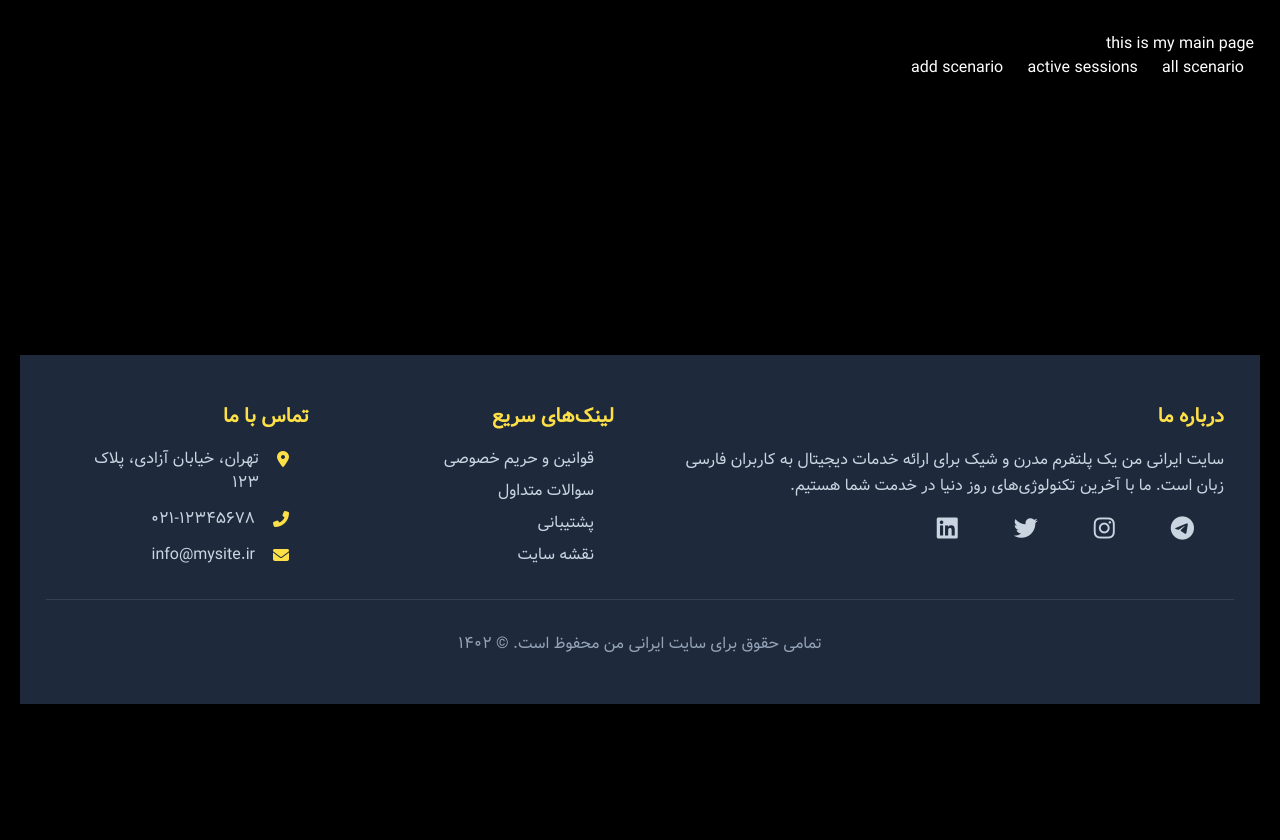
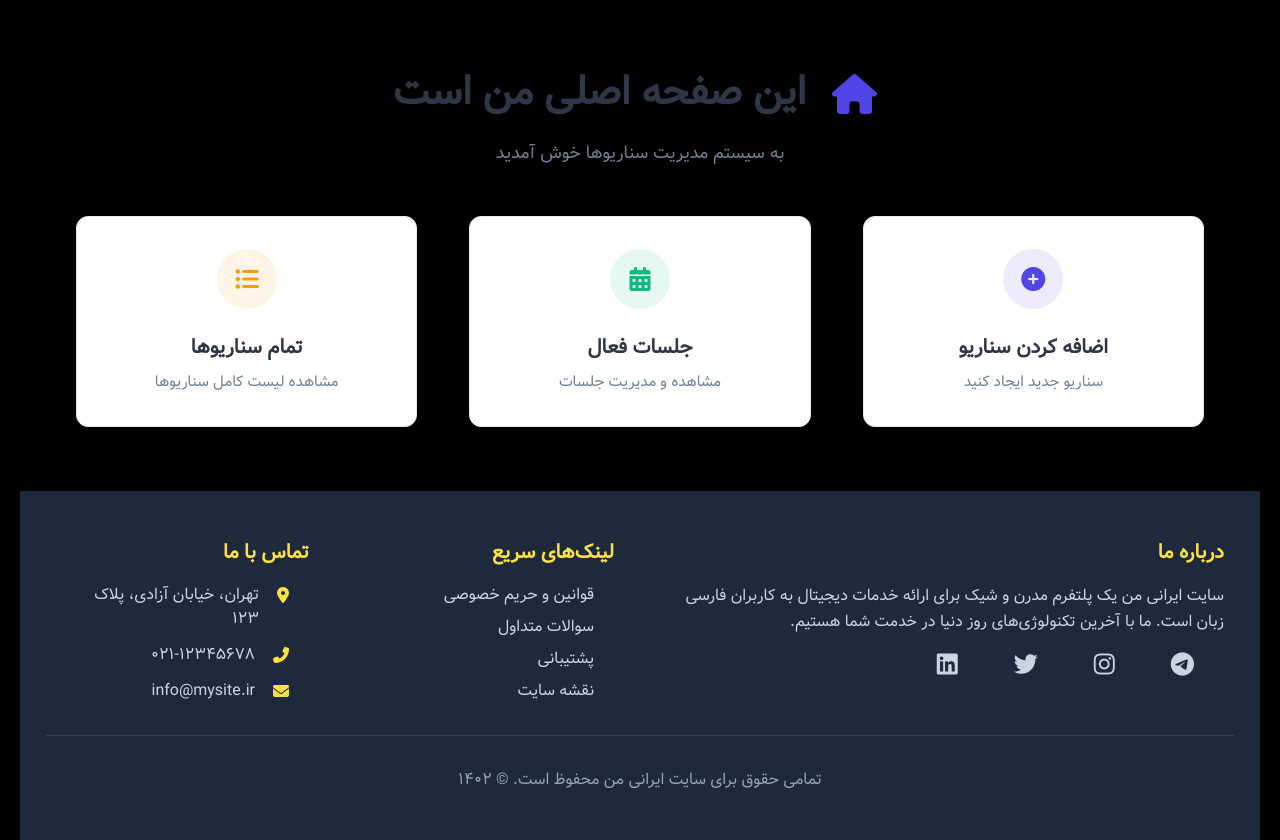
Before and after one commit to Paya-4970/Civ-ix, a Django app: page / in a window 1280 px wide. Shown: the part 96-936 px from the top of the page. Before the commit the page ends 800 px from the top, so only its background shows below. Run offline with Django 5.2, Linux system fonts and the light colour scheme; some libraries are stand-ins or nearby versions; some web fonts are replaced.

```diff
--- a/MySessions/models.py
+++ b/MySessions/models.py
@@ -18,7 +18,7 @@ class MySession(models.Model):
 
 class Participant(models.Model):
     session = models.ForeignKey(MySession, on_delete=models.CASCADE, related_name='participant')
-    role = models.ForeignKey(Role, on_delete=models.CASCADE)
+    role = models.ForeignKey(Role, on_delete=models.CASCADE, default='common')
     is_active = models.BooleanField(default=True)
     joined_at = models.DateTimeField(auto_now_add=True)
     user = models.ForeignKey(MyUser, on_delete=models.CASCADE)
--- a/MySessions/views.py
+++ b/MySessions/views.py
@@ -6,7 +6,7 @@ from scenario.models import Scenario
 
 
 def mysession_list(request):
-    sessions = MySession.objects.filter(is_active=True)
+    sessions = MySession.objects.filter(is_active=True).order_by('-created_at')
     context = {
         'sessions':sessions
     }
--- /dev/null
+++ b/static/css/web/main-page.css
@@ -0,0 +1,111 @@
+    /* استایل کلی صفحه */
+    .main-page-container {
+        max-width: 1200px;
+        margin: 0 auto;
+        padding: 2rem 1rem;
+    }
+
+    /* هدر صفحه */
+    .main-header {
+        text-align: center;
+        margin-bottom: 3rem;
+    }
+
+    .main-title {
+        font-size: 2.5rem;
+        color: #2d3748;
+        font-weight: 700;
+        margin-bottom: 1rem;
+        display: flex;
+        align-items: center;
+        justify-content: center;
+        gap: 1rem;
+    }
+
+    .main-title i {
+        color: #4f46e5;
+    }
+
+    .welcome-text {
+        font-size: 1.1rem;
+        color: #718096;
+        max-width: 600px;
+        margin: 0 auto;
+        line-height: 1.6;
+    }
+
+    /* کارت‌های دسترسی سریع */
+    .quick-access-cards {
+        display: grid;
+        grid-template-columns: repeat(auto-fit, minmax(300px, 1fr));
+        gap: 2rem;
+        margin-top: 2rem;
+    }
+
+    .access-card {
+        background: white;
+        border-radius: 12px;
+        padding: 2rem;
+        text-decoration: none;
+        box-shadow: 0 4px 12px rgba(0, 0, 0, 0.08);
+        border: 1px solid #eaeaea;
+        transition: all 0.3s ease;
+        text-align: center;
+    }
+
+    .access-card:hover {
+        transform: translateY(-5px);
+        box-shadow: 0 6px 16px rgba(0, 0, 0, 0.12);
+    }
+
+    .card-icon {
+        width: 60px;
+        height: 60px;
+        border-radius: 50%;
+        display: flex;
+        align-items: center;
+        justify-content: center;
+        margin: 0 auto 1.5rem;
+        font-size: 1.5rem;
+    }
+
+    .scenario-card .card-icon {
+        background-color: rgba(79, 70, 229, 0.1);
+        color: #4f46e5;
+    }
+
+    .session-card .card-icon {
+        background-color: rgba(16, 185, 129, 0.1);
+        color: #10b981;
+    }
+
+    .all-scenarios-card .card-icon {
+        background-color: rgba(245, 158, 11, 0.1);
+        color: #f59e0b;
+    }
+
+    .card-title {
+        font-size: 1.25rem;
+        color: #2d3748;
+        font-weight: 600;
+        margin-bottom: 0.5rem;
+    }
+
+    .card-description {
+        font-size: 0.95rem;
+        color: #718096;
+        line-height: 1.5;
+    }
+
+    /* واکنش‌گرایی */
+    @media (max-width: 768px) {
+        .main-title {
+            font-size: 2rem;
+            flex-direction: column;
+            gap: 0.5rem;
+        }
+
+        .quick-access-cards {
+            grid-template-columns: 1fr;
+        }
+    }
--- a/templates/web/main-page.html
+++ b/templates/web/main-page.html
@@ -1,13 +1,47 @@
 {% extends 'base.html' %}
 {% load static %}
 
+{% block content %}
+<div class="main-page-container">
+    <!-- هدر صفحه اصلی -->
+    <header class="main-header">
+        <h1 class="main-title">
+            <i class="fas fa-home"></i>
+            این صفحه اصلی من است
+        </h1>
+        <p class="welcome-text">به سیستم مدیریت سناریوها خوش آمدید</p>
+    </header>
 
-{% block content %}
-    <h1>
-        this is my main page
-    </h1>
-    <a href="{% url 'scenario:scenario_form' %}">add scenario</a>
-    <a href="{% url 'MySession:session_list' %}">active sessions</a>
-    <a href="{% url 'scenario:scenario_list' %}">all scenario</a>
+    <!-- کارت‌های دسترسی سریع -->
+    <div class="quick-access-cards">
+        <!-- کارت اضافه کردن سناریو -->
+        <a href="{% url 'scenario:scenario_form' %}" class="access-card scenario-card">
+            <div class="card-icon">
+                <i class="fas fa-plus-circle"></i>
+            </div>
+            <h3 class="card-title">اضافه کردن سناریو</h3>
+            <p class="card-description">سناریو جدید ایجاد کنید</p>
+        </a>
 
-{% endblock content %}
+        <!-- کارت جلسات فعال -->
+        <a href="{% url 'MySession:session_list' %}" class="access-card session-card">
+            <div class="card-icon">
+                <i class="fas fa-calendar-alt"></i>
+            </div>
+            <h3 class="card-title">جلسات فعال</h3>
+            <p class="card-description">مشاهده و مدیریت جلسات</p>
+        </a>
+
+        <!-- کارت تمام سناریوها -->
+        <a href="{% url 'scenario:scenario_list' %}" class="access-card all-scenarios-card">
+            <div class="card-icon">
+                <i class="fas fa-list-ul"></i>
+            </div>
+            <h3 class="card-title">تمام سناریوها</h3>
+            <p class="card-description">مشاهده لیست کامل سناریوها</p>
+        </a>
+    </div>
+</div>
+
+<link rel="stylesheet" href="{% static 'css/web/main-page.css' %}">
+{% endblock %}
```
Also changed, not shown: MySessions/migrations/0004_alter_participant_role.py (added).
